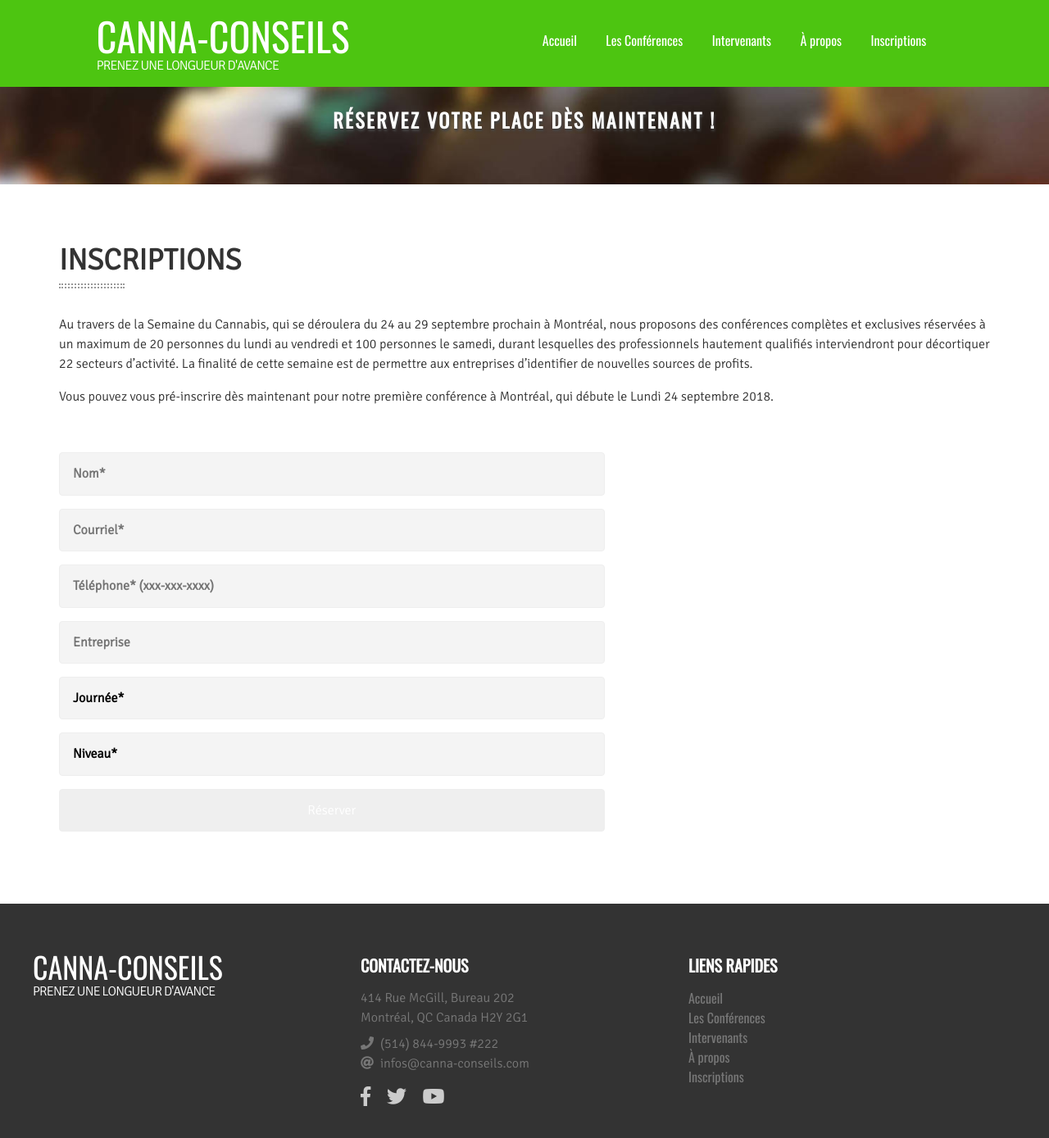
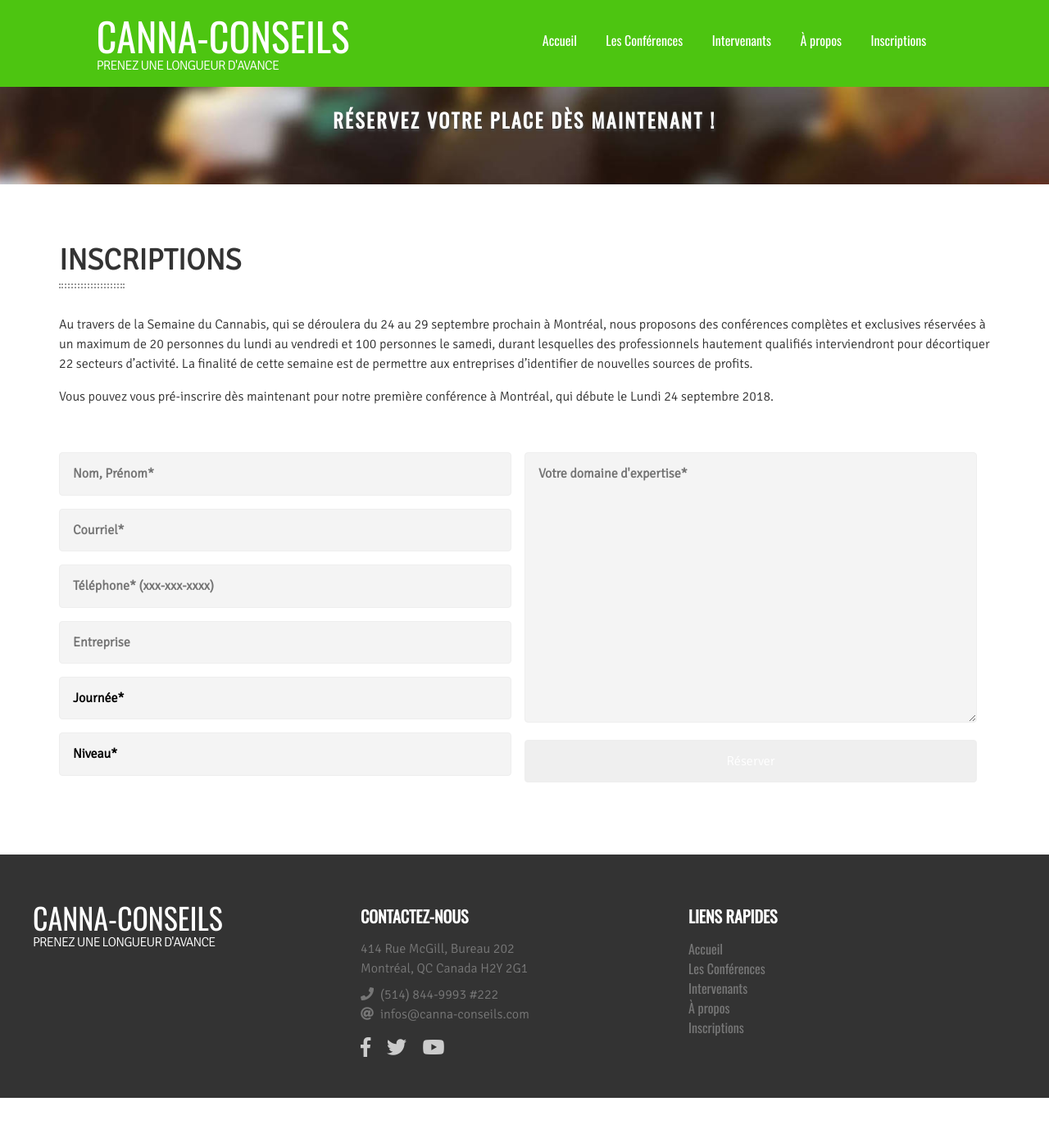
Before and after one commit to ouarez/canna-conseils, a Jekyll site: the page built from inscriptions.md, in a window 1280 px wide and 1400 px high, scrolled down 120 px. Shown: the top 1389 px of the window at 82% size. Built offline with Jekyll 4.4.1, drawn with Linux system fonts in a browser that asks for light colours; nearby versions of some CDN libraries; a script that is not in the unit is left out; after the commit the page ends 1460 px from its top, so only the background shows below that.

Commit message:
formulaire inscriptions

```diff
--- a/_layouts/inscriptions.html
+++ b/_layouts/inscriptions.html
@@ -13,8 +13,8 @@ layout: default
 
     <form name="contact" data-netlify="true" class="w-100">
 
-      <div class="w-100 w-60-l fl mv3 pr3">
-        <input class="w-100 pa3 mv2 input-reset ba b--light-gray bg-near-white br2 black b f5" placeholder="Nom*" type="text" name="nom" id="nom" required>
+      <div class="w-100 w-50-l fl mv3 pr3">
+        <input class="w-100 pa3 mv2 input-reset ba b--light-gray bg-near-white br2 black b f5" placeholder="Nom, Prénom*" type="text" name="nom" id="nom" required>
         <input class="w-100 pa3 mv2 input-reset ba b--light-gray bg-near-white br2 black b f5" placeholder="Courriel*" type="email" name="courriel" id="courriel" required pattern="[a-z0-9._%+-]+@[a-z0-9.-]+\.[a-z]{2,4}$">
         <input class="w-100 pa3 mv2 input-reset ba b--light-gray bg-near-white br2 black b f5" placeholder="Téléphone* (xxx-xxx-xxxx)" type="tel" name="tel" id="tel" pattern="^\d{3}-\d{3}-\d{4}$">
         <input class="w-100 pa3 mv2 input-reset ba b--light-gray bg-near-white br2 black b f5" placeholder="Entreprise" type="text" name="entreprise" id="entreprise">
@@ -30,6 +30,10 @@ layout: default
           <option value="{{item.type}}">{{item.type}}</option>
           {% endfor %}
         </select>
+      </div>
+
+      <div class="w-100 w-50-l fl mv3 pr3">
+        <textarea class="w-100 pa3 mv2 input-reset ba b--light-gray bg-near-white br2 black b f5" placeholder="Votre domaine d'expertise*" name="expertise" id="expertise" required></textarea>
         <input class="w-100 pa3 mv2 input-reset ba b--light-gray br2 white f5 pointer" type="submit" value="Réserver">
       </div>
 
--- a/main.scss
+++ b/main.scss
@@ -140,3 +140,7 @@ body {
      height:72px;
      border-radius: 1rem 0 0 1rem;
    }
+
+   textarea {
+     height:330px;
+   }
```
